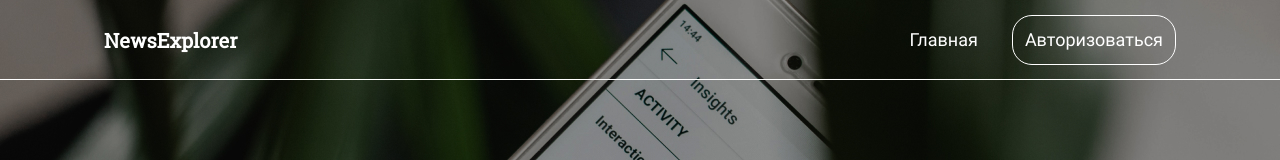
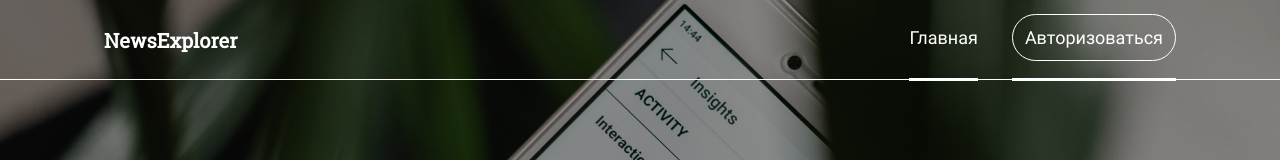
Before and after one commit to silinosilino/explorethenews-frontend, a website built with webpack: page src/index.html in a window 1280 px wide. Shown: the top 160 px of the page. Built offline with nearby package versions, Linux system fonts and the light colour scheme.

Commit message:
underline under menue item added

```diff
--- /dev/null
+++ b/src/blocks/header/__navigation/header__navigation.css
@@ -0,0 +1,3 @@
+.header__navigation{
+  height: 100%;
+}
--- a/src/blocks/header/header.css
+++ b/src/blocks/header/header.css
@@ -1,5 +1,6 @@
 @import url("./logo/logo.css");
 @import url("./menue/menue.css");
+@import url("./__navigation/header__navigation.css");
 
 .header{
   width: 100%;
--- a/src/blocks/header/menue/__item/_type/menue__item_type_feachered.css
+++ b/src/blocks/header/menue/__item/_type/menue__item_type_feachered.css
@@ -1,5 +1,5 @@
 .menue__item_type_feachered{
   border: solid white 1px;
-  border-radius: 20px;
+  border-radius: 100px;
   padding: 12px;
 }
--- a/src/blocks/header/menue/__item/menue__item.css
+++ b/src/blocks/header/menue/__item/menue__item.css
@@ -5,4 +5,18 @@
   font-weight: 500;
   font-size: 18px;
   line-height: 24px;
+  height: 100%;
+  display: flex;
+  /* justify-content: center; */
+  align-items: center;
+  border-bottom: solid white 3px;
 }
+
+/* .menue__item a:hover{
+  border-bottom: 3px solid white;
+
+} */
+
+/* .menue__item a.active {
+  border-bottom: 3px solid white;
+} */
--- a/src/blocks/header/menue/menue.css
+++ b/src/blocks/header/menue/menue.css
@@ -14,6 +14,11 @@
   line-height: 24px;
   display: grid;
   grid-template-columns: repeat(2, auto);
+  grid-template-rows: 100%;
   align-items: center;
+  justify-items: center;
   column-gap: 34px;
+  height: 100%;
+  padding: 0px;
+  margin: 0px;
 }
--- a/src/index.html
+++ b/src/index.html
@@ -13,11 +13,15 @@
 
   <header class="header">
     <p class="logo">NewsExplorer</p>
-    <nav>
+    <nav class= header__navigation>
       <ul class="menue">
         <li class="menue__item"><a class="link" href="">Главная</a></li>
         <li class="menue__item menue__item_type_disabled"><a class="link" href="">Сохраненные статьи</a></li>
-        <li class="menue__item menue__item_type_feachered"><a class="link" href="">Авторизоваться</a></li>
+        <li class="menue__item "><div><a class="link menue__item_type_feachered" href="">Авторизоваться</a></div></li>
+        <!-- <div class="line"></div>
+        <div class="line line_disabled"></div>
+        <div class="line line_disabled"></div> -->
+
         <!-- <li class="menue__item menue__item_disabled"><a class="link" href="">User</a></li> -->
       </ul>
     </nav>
```
